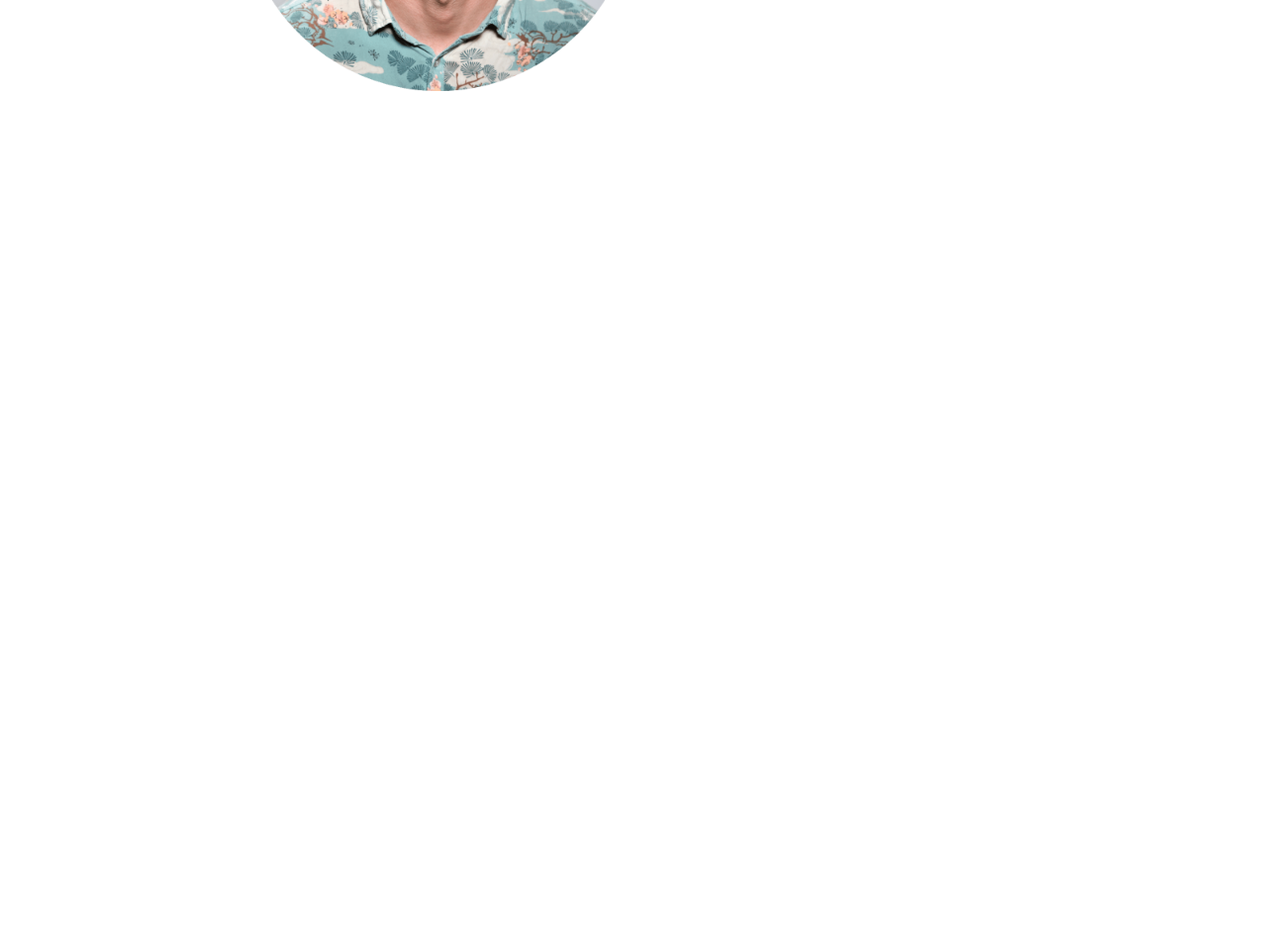
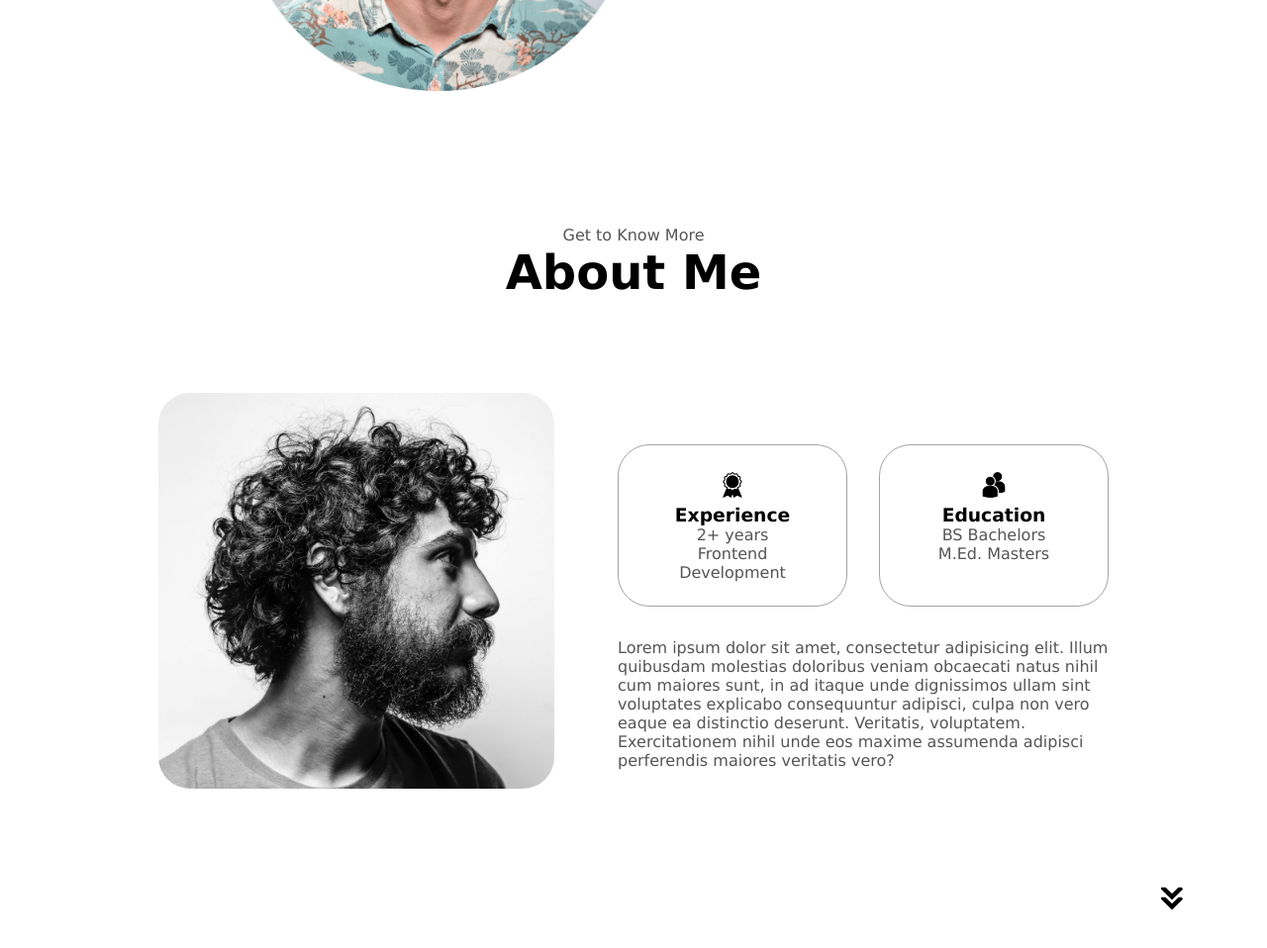
Before and after one commit to hwoolford/responsive-web-tutorial, a plain HTML site: page index.html in a window 1280 px wide. Shown: the part 580-1538 px from the top of the page at 99% size. Before the commit the page ends 800 px from the top, so only its background shows below. Drawn offline with Linux system fonts and the light colour scheme.

Commit message:
added the about section

```diff
--- a/index.html
+++ b/index.html
@@ -54,6 +54,33 @@
         </div>
     </div>
 </section>
+<section id="about">
+    <p class="section__text__p1">Get to Know More</p>
+    <h1 class="title">About Me</h1>
+    <div class="section-container">
+        <div class="section__pic-container">
+            <img src="./assets/about-pic.png" alt="Profile picture" class="about-pic"/>
+        </div>
+        <div class="about-details-container">
+            <div class="about-containers">
+                <div class="details-container">
+                    <img src="./assets/experience.png" alt="Experience icon" class="icon"/>
+                    <h3>Experience</h3>
+                    <p>2+ years <br />Frontend Development</p>
+                </div>
+                <div class="details-container">
+                    <img src="./assets/education.png" alt="Educatiob icon" class="icon"/>
+                    <h3>Education</h3>
+                    <p>BS Bachelors <br />M.Ed. Masters</p>
+                </div>
+            </div>
+            <div class="text-container">
+                <p>Lorem ipsum dolor sit amet, consectetur adipisicing elit. Illum quibusdam molestias doloribus veniam obcaecati natus nihil cum maiores sunt, in ad itaque unde dignissimos ullam sint voluptates explicabo consequuntur adipisci, culpa non vero eaque ea distinctio deserunt. Veritatis, voluptatem. Exercitationem nihil unde eos maxime assumenda adipisci perferendis maiores veritatis vero?</p>
+            </div>
+        </div>
+    </div>
+    <img src="./assets/arrow.png" alt="Arrow icon" class="icon arrow" onclick="location.href='./#experience'"/>
+</section>
    <script src="script.js"></script>
 </body>
 </html>
--- a/style.css
+++ b/style.css
@@ -249,3 +249,55 @@ gap: 1rem;
 .btn-container {
     gap: 1rem;
 }
+
+/* ABOUT SECTION */
+
+#about {
+    position: relative;
+}
+
+.about-containers {
+    gap: 2rem;
+    margin-bottom: 2rem;
+    margin-top: 2rem;
+}
+
+.about-details-container {
+    justify-content: center;
+    flex-direction: column;
+}
+
+.about-containers, .about-details-container {
+    display: flex;
+}
+
+.about-pic {
+    border-radius: 2rem;
+}
+
+.arrow {
+    position: absolute;
+    right: -5rem;
+    bottom: 2.5rem;
+}
+
+.details-container {
+    padding: 1.5rem;
+    flex: 1;
+    background: white;
+    border-radius: 2rem;
+    border: #353535 0.1rem solid;
+    border-color: #a3a3a3;
+    text-align: center;
+}
+
+.section-container {
+    gap: 4rem;
+    height: 80%;
+}
+
+.section__pic-container {
+    height: 400px;
+    width: 400px;
+    margin: auto 0;
+}
```
